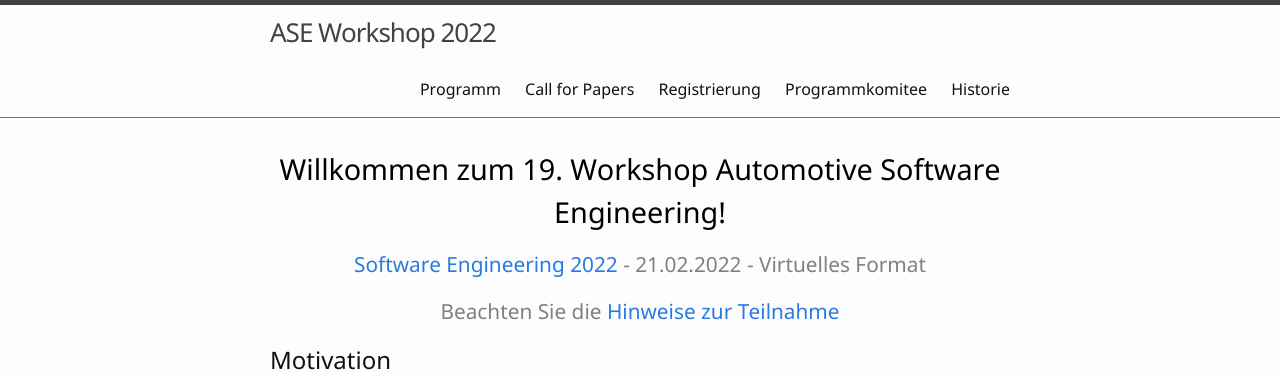
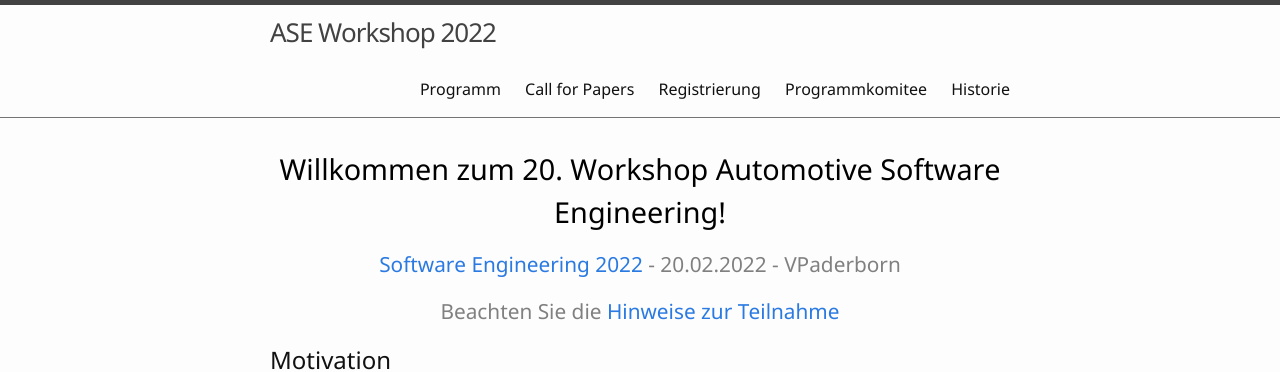
Before and after one commit to ASE-Workshop/2023, a Jekyll site: the page built from index.md, in a window 1280 px wide. Shown: the top 372 px of the page. Built offline with Jekyll 4.4.1, drawn with Linux system fonts in a browser that asks for light colours.

Commit message:
Update index.md

```diff
--- a/index.md
+++ b/index.md
@@ -2,10 +2,10 @@
 title: Home
 ---
 
-Willkommen zum 19. Workshop Automotive Software Engineering!
+Willkommen zum 20. Workshop Automotive Software Engineering!
 {: style="color:black; font-size: 180%; text-align: center;"}
 
-[Software Engineering 2022](https://www.se-2022.de/) - 21.02.2022 - Virtuelles Format
+[Software Engineering 2022](https://www.se-2022.de/) - 20.02.2022 - VPaderborn
 {: style="color:gray; font-size: 130%; text-align: center;"}
 
 Beachten Sie die [Hinweise zur Teilnahme](https://ase-workshop.github.io/2022/1-registrierung.html)
```
